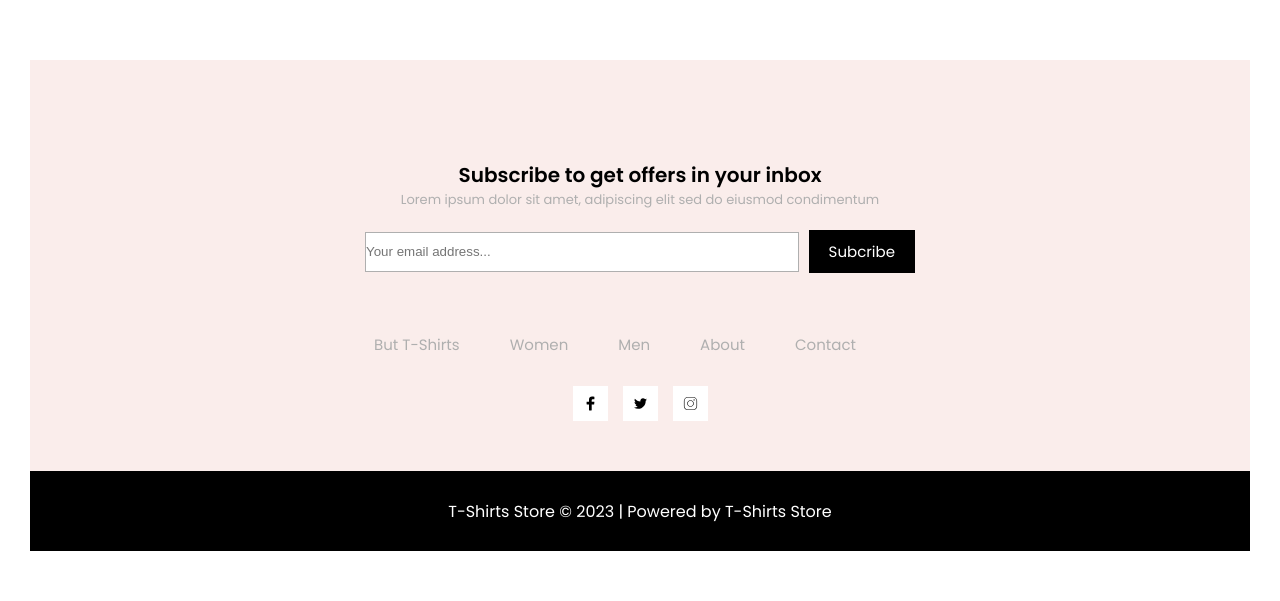
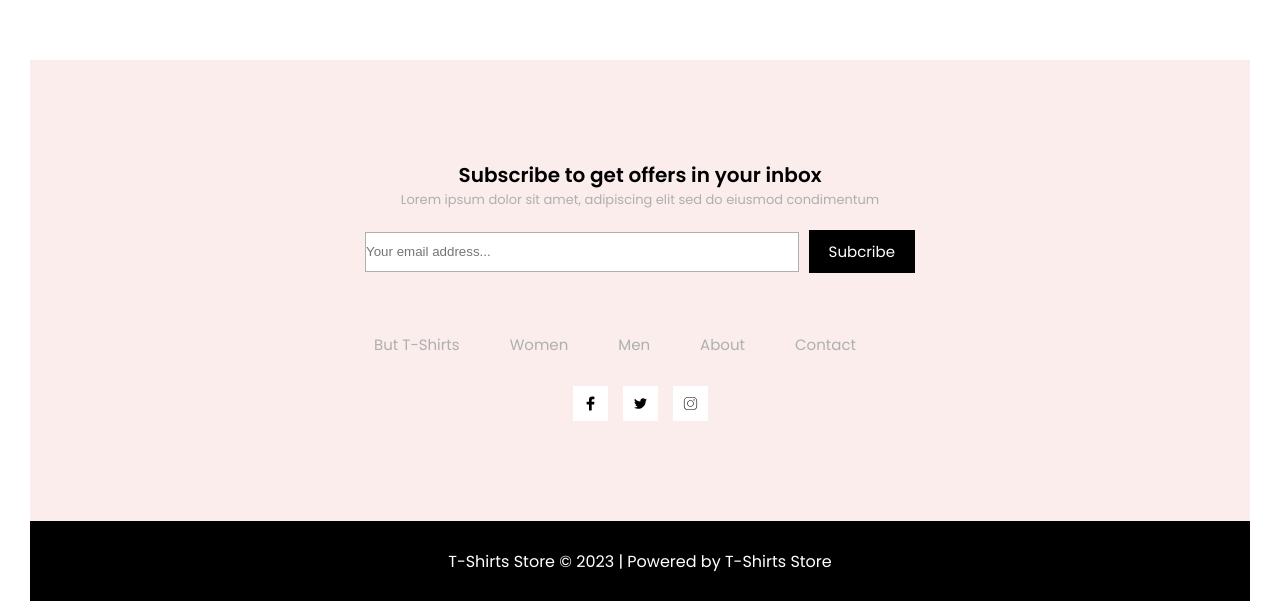
Before and after one commit to ThunderFlight/ecommerceClothesReact, a React (Vite) app: page /contact in a window 1280 px wide. Shown: the part 1389-1990 px from the top of the page. Before the commit the page ends 1940 px from the top, so only its background shows below. Built offline with nearby package versions, Linux system fonts and the light colour scheme; grey boxes are pictures that could not be loaded; a web font is replaced by a local one.

Commit message:
fix: footer padding

```diff
--- a/src/components/ui/Footer/Footer.module.scss
+++ b/src/components/ui/Footer/Footer.module.scss
@@ -10,7 +10,7 @@
 
     width: 100%;
     margin: 0 auto;
-    padding: 100px 0px 50px 0px;
+    padding: 100px 0px 100px 0px;
     background-color: $pink;
     .wrapperContainer {
       @include flex-col(center, center);
```
